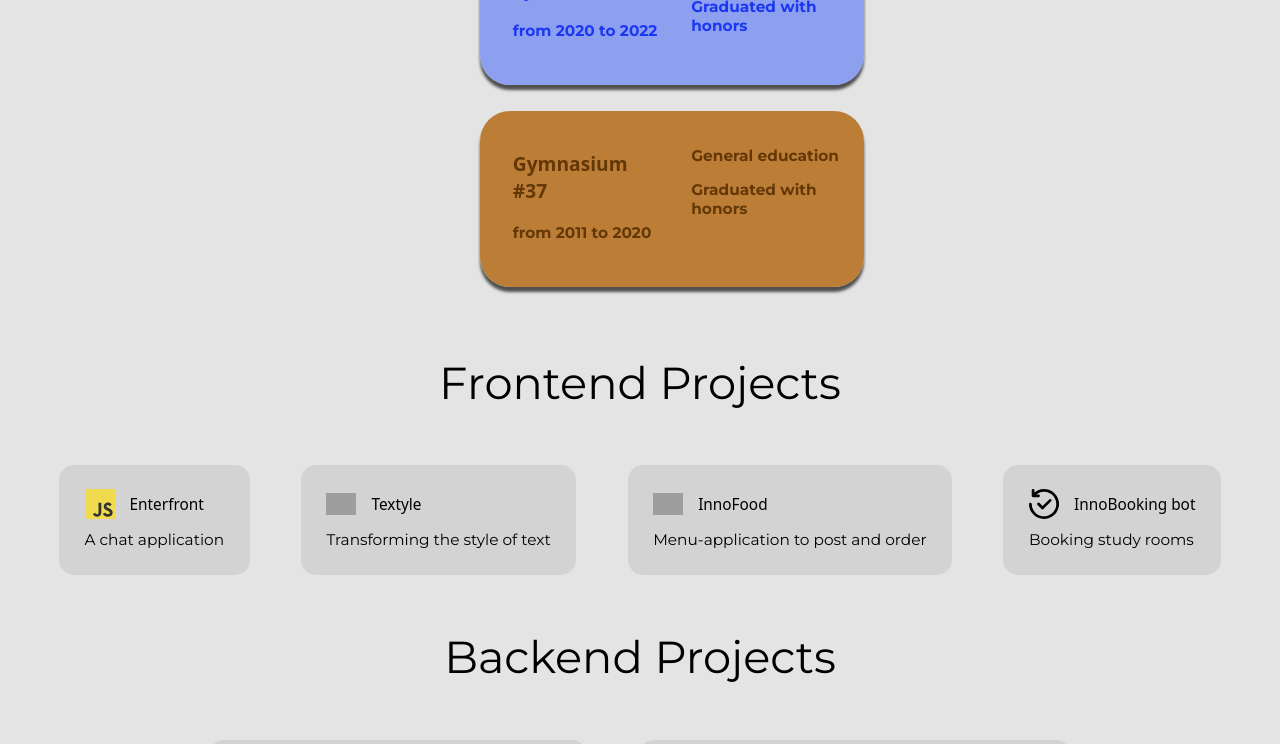
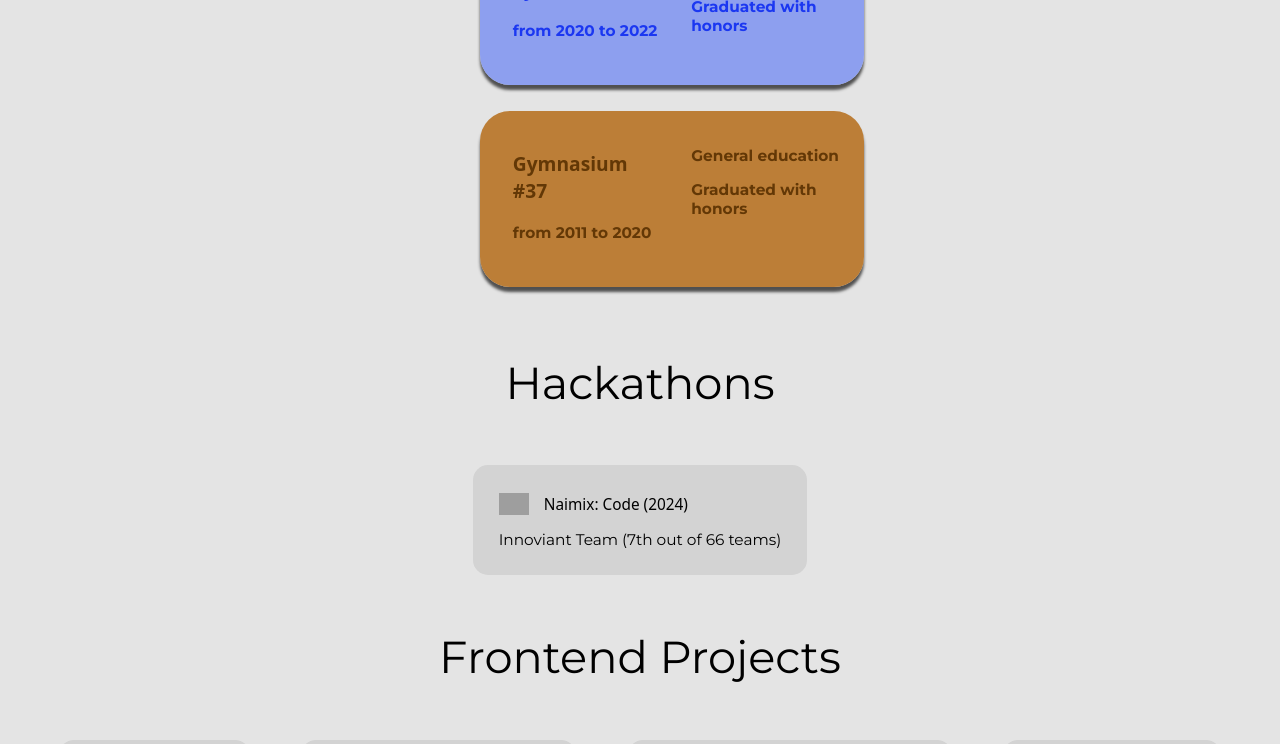
Before and after one commit to Nickolaus-899/portfolio, a React (Create React App) app: page / in a window 1280 px wide. Shown: the part 1290-2034 px from the top of the page. Built offline with nearby package versions, Linux system fonts and the light colour scheme; grey boxes are pictures that could not be loaded; the HTML template or start-up script is replaced by a standard one; a web font is replaced by a local one.

Commit message:
hackathon added

```diff
--- a/src/App.js
+++ b/src/App.js
@@ -5,6 +5,7 @@ import Pages from "./pages/Pages";
 
 import {frontend_projects} from "./__data__/frontend";
 import {backend_projects} from "./__data__/backend";
+import {hackathons} from "./__data__/hackathons";
 
 
 function App() {
@@ -34,6 +35,7 @@ function App() {
       <Pages
         frontend_projects={frontend_projects}
         backend_projects={backend_projects}
+        hackathons={hackathons}
       />
     </BrowserRouter>
   );
--- a/src/__data__/URLs.js
+++ b/src/__data__/URLs.js
@@ -1,15 +1,20 @@
 export const URLs = {
     home: "/",
 
+    // Frontend
     textyle: "/textyle",
     fwd: "/fwd",
     booking: "/booking",
     enterfront: "/enterfront",
 
+    // Backend
     verilog: "/verilog",
     sna: "/sna",
     enigma: "/enigma",
     game: "/game",
     school: "/school",
-    compiler: "/compiler"
+    compiler: "/compiler",
+
+    // Hackathons
+    naimix: "/naimix"
 }
--- /dev/null
+++ b/src/__data__/hackathons.js
@@ -0,0 +1,40 @@
+import {URLs} from "./URLs";
+
+import viant from "./../images/hackathons/viant.ico"
+
+export const hackathons = [
+    {
+        name: "Naimix: Code (2024)",
+        path: URLs.naimix,
+        id: "naimix",
+        link: "https://viantfrontend.vercel.app/",
+        video: "https://youtu.be/IF8dSadivCY",
+        git: "https://github.com/innoviant"
+    }
+]
+
+export const getHackathonExtra = (projectId, t) => {
+    const descriptions = {
+        naimix: {
+            short: t('hackathons.naimix.short'),
+            body: t('hackathons.naimix.body'),
+            history: t('hackathons.naimix.history'),
+            ps: t('hackathons.naimix.ps'),
+            favicon: viant
+        }
+    }
+
+    const empty = {
+        short: "",
+        body: "",
+        history: "",
+        ps: "",
+        favicon: null
+    }
+
+    if (!projectId || !(Object.keys(descriptions).includes(projectId))) {
+        return empty;
+    }
+
+    return descriptions[projectId];
+}
--- a/src/components/projects_list/ProjectsCollection.jsx
+++ b/src/components/projects_list/ProjectsCollection.jsx
@@ -1,15 +1,25 @@
 import React from 'react';
 import ProjectsList from "./ProjectsList";
 import {generateFeatures} from "../../__data__/features";
+
 import {frontend_projects, getFrontEndExtra} from "../../__data__/frontend";
 import {backend_projects, getBackEndExtra} from "../../__data__/backend";
+import {hackathons, getHackathonExtra} from "../../__data__/hackathons";
 
 const ProjectsCollection = () => {
     const frontHovers = generateFeatures('frcard', 4);
     const backHovers = generateFeatures('bccard', 6);
+    const hackathonHovers = generateFeatures('htcard', 1);
 
   return (
       <div>
+          <ProjectsList
+              title={"Hackathons"}
+              projects={hackathons}
+              extra={getHackathonExtra}
+              hovers={hackathonHovers}
+          />
+
           <ProjectsList
               title={"Frontend Projects"}
               projects={frontend_projects}
--- a/src/components/projects_list/css/hovers.css
+++ b/src/components/projects_list/css/hovers.css
@@ -43,3 +43,9 @@
 .bccard5:hover {
     background-color: rgba(44, 66, 156, 0.8);
 }
+
+/*----------*/
+
+.htcard0:hover {
+    background-color: rgba(122, 172, 113, 0.8);
+}
--- a/src/locales/de/translation.json
+++ b/src/locales/de/translation.json
@@ -11,7 +11,7 @@
     "name": "Innopolis-Universität",
     "duration": "habe in 2022 angefangen",
     "field": "Softwareentwicklung",
-    "result": "Notendurchschnitt: 4,62"
+    "result": "Notendurchschnitt: 4.72"
   },
   "hsk": {
     "name": "Sommerkurs in München",
@@ -116,6 +116,14 @@
       "ps": "Es gibt nur den Code, ein Video wurde noch nicht aufgezeichnet."
     }
   },
+  "hackathons": {
+    "naimix": {
+      "short": "Innoviant Team (7. Platz von 66 Teams)",
+      "body": "Es ist eine Anwendung zur Erstellung von Vorhersagen mit Tarotkarten (naja, das war die Aufgabe des Hackathons). Der Frontend-Teil nimmt ein Geburtsdatum, berechnet alle Daten und sendet sie an das Backend, das wiederum eine Anfrage an Gigachat (eine KI-Modell von Sber) erstellt und sendet. Danach wird die 'Vorhersage' dem Nutzer angezeigt.",
+      "history": "Am 15. November 2024 haben wir an diesem Hackathon mit einem Team von 5 Mitgliedern teilgenommen. Ich habe den Frontend-Teil entwickelt: einige Seiten erstellt und die Verbindung zum Backend hergestellt. Schließlich haben wir den 7. Platz von 66 Teams genommen.",
+      "ps": "Alles sollte funktionieren – probieren Sie unsere Website einfach aus! Außerdem können Sie Ihnen ein kurzes Video ansehen, wenn Sie wollen."
+    }
+  },
   "full-name": "Nikolai Petukhov",
   "project-link": {
     "website": "Webseite",
--- a/src/locales/en/translation.json
+++ b/src/locales/en/translation.json
@@ -11,7 +11,7 @@
     "name": "Innopolis University",
     "duration": "started in 2022",
     "field": "Software Development",
-    "result": "GPA: 4.62"
+    "result": "GPA: 4.72"
   },
   "hsk": {
     "name": "Summer School in Munich",
@@ -116,6 +116,14 @@
       "ps": "There is only code, video is not created yet."
     }
   },
+  "hackathons": {
+    "naimix": {
+      "short": "Innoviant Team (7th out of 66 teams)",
+      "body": "It is an application for making prediction using Tarot cards (yeah, it was a task of the hackathon). The Frontend part takes a date of birth, calculate all data and sends it to the Backend, that in turn creates and sends a request to a Gigachat (AI model from Sber). After that, 'prediction' is displayed to a user.",
+      "history": "At 15th of November 2024, we took part at this hackathon with a team of 5 members. I was developing a Frontend part: making some pages and connecting to a Backend part. Finally, we have taken 7th place out of 66 teams.",
+      "ps": "Everything should work, you can try yourself our website! Moreover, you can check a short video if you wish."
+    }
+  },
   "full-name": "Nikolai Petukhov",
   "project-link": {
     "website": "Website",
--- a/src/locales/ru/translation.json
+++ b/src/locales/ru/translation.json
@@ -11,7 +11,7 @@
     "name": "Университет Иннополис",
     "duration": "поступил в 2022 году",
     "field": "Разработка программного обеспечения",
-    "result": "Средний балл: 4.62"
+    "result": "Средний балл: 4.72"
   },
   "hsk": {
     "name": "Летняя школа в Мюнхене",
@@ -116,6 +116,14 @@
       "ps": "Пока есть только код, видео пока не записано."
     }
   },
+  "hackathons": {
+    "naimix": {
+      "short": "Команда Innoviant (7-е место из 66 команд)",
+      "body": "Это приложение для предсказаний с использованием Таро-карт (да-да, это было задание хакатона). Фронтенд принимает дату рождения, рассчитывает все данные и отправляет их на бэкенд, который, в свою очередь, создает и отправляет запрос к Gigachat (ИИ-модель от Сбера). После этого 'предсказание' отображается пользователю.",
+      "history": "15 ноября 2024 года мы приняли участие в этом хакатоне командой из 5 человек. Я разрабатывал фронтенд: создавал страницы и соединял их с бэкендом. В итоге мы заняли 7-е место из 66 команд.",
+      "ps": "Все должно работать, вы можете попробовать сами наш сайт! Более того, вы можете посмотреть короткое видео о сайте."
+    }
+  },
   "full-name": "Николай Петухов",
   "project-link": {
     "website": "Вебсайт",
--- a/src/pages/Pages.jsx
+++ b/src/pages/Pages.jsx
@@ -5,11 +5,13 @@ import {Route, Routes} from "react-router-dom";
 import Home from "./Home";
 import ProjectPage from "./projects/ProjectPage";
 import {URLs} from "../__data__/URLs";
+
 import {getFrontEndExtra} from "../__data__/frontend";
 import {getBackEndExtra} from "../__data__/backend";
+import {getHackathonExtra} from "../__data__/hackathons";
 
 const Pages = (props) => {
-  const { frontend_projects, backend_projects } = props;
+  const { frontend_projects, backend_projects, hackathons } = props;
 
   return (
       <AnimatePresence mode={"wait"}>
@@ -25,6 +27,11 @@ const Pages = (props) => {
                     <ProjectPage project={project} getExtra={getBackEndExtra}/>
                 }/>
             ))}
+            {hackathons.map((project, index) => (
+                <Route key={index} path={project.path} element={
+                    <ProjectPage project={project} getExtra={getHackathonExtra}/>
+                }/>
+            ))}
         </Routes>
       </AnimatePresence>
   );
```
Also changed, not shown: 1 other file (tests, documents, lock files or other folders).
